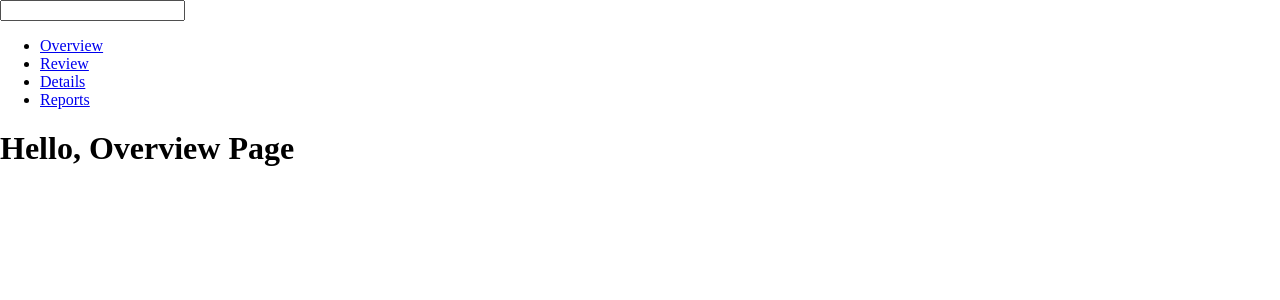
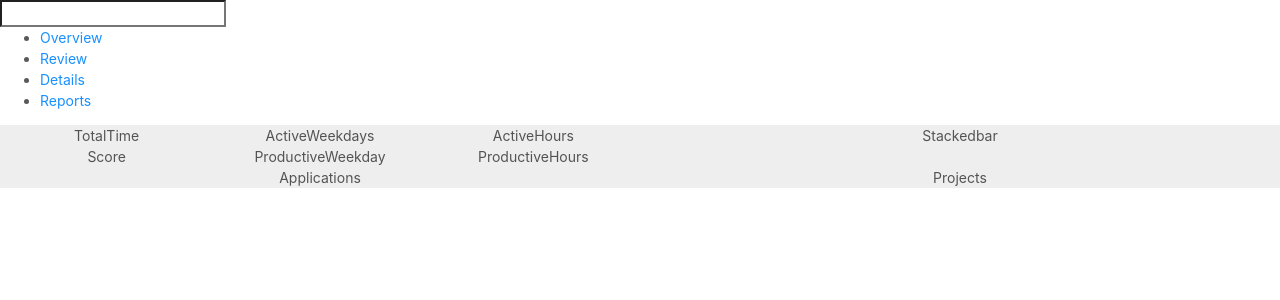
Before and after one commit to iodes/TimeCat, a React app in the folder TimeCat.Web/: page / in a window 1280 px wide. Shown: the top 300 px of the page. Built offline with nearby package versions, Linux system fonts and the light colour scheme.

Commit message:
Change from Class Component to functional Component and Apply Styled-Components

```diff
--- a/TimeCat.Web/src/pages/OverviewPage.tsx
+++ b/TimeCat.Web/src/pages/OverviewPage.tsx
@@ -1,15 +1,64 @@
+import { Col, Row } from 'antd'
+import 'antd/dist/antd.css'
 import * as React from 'react'
+import styled from 'styled-components'
 
-export class OverviewPage extends React.Component {
-  constructor(props: {}) {
-    super(props)
-  }
+const Container = styled('div')`
+  background-color: #eeeeee;
+`
 
-  public render() {
-    return (
-      <h1>Hello, Overview Page</h1>
-    )
-  }
+const Content = styled(Col)`
+  padding: 10;
+  display: flex;
+  justify-content: center;
+`
+
+const OverviewPage: React.FC = () => {
+  return (
+    <Container>
+      <Row>
+        <Col lg={12}>
+          <Row>
+            <Col xs={24}>
+              <Content xs={8}>
+                TotalTime
+              </Content>
+              <Content xs={8}>
+                ActiveWeekdays
+              </Content>
+              <Content xs={8}>
+                ActiveHours
+              </Content>
+            </Col>
+          </Row>
+          <Row>
+            <Col xs={24}>
+              <Content xs={8}>
+                Score
+              </Content>
+              <Content xs={8}>
+                ProductiveWeekday
+              </Content>
+              <Content xs={8}>
+                ProductiveHours
+              </Content>
+            </Col>
+          </Row>
+        </Col>
+        <Content lg={12}>
+          Stackedbar
+        </Content>
+      </Row>
+      <Row>
+        <Content lg={12}>
+          Applications
+        </Content>
+        <Content lg={12}>
+          Projects
+        </Content>
+      </Row>
+    </Container>
+  )
 }
 
 export default OverviewPage
```
